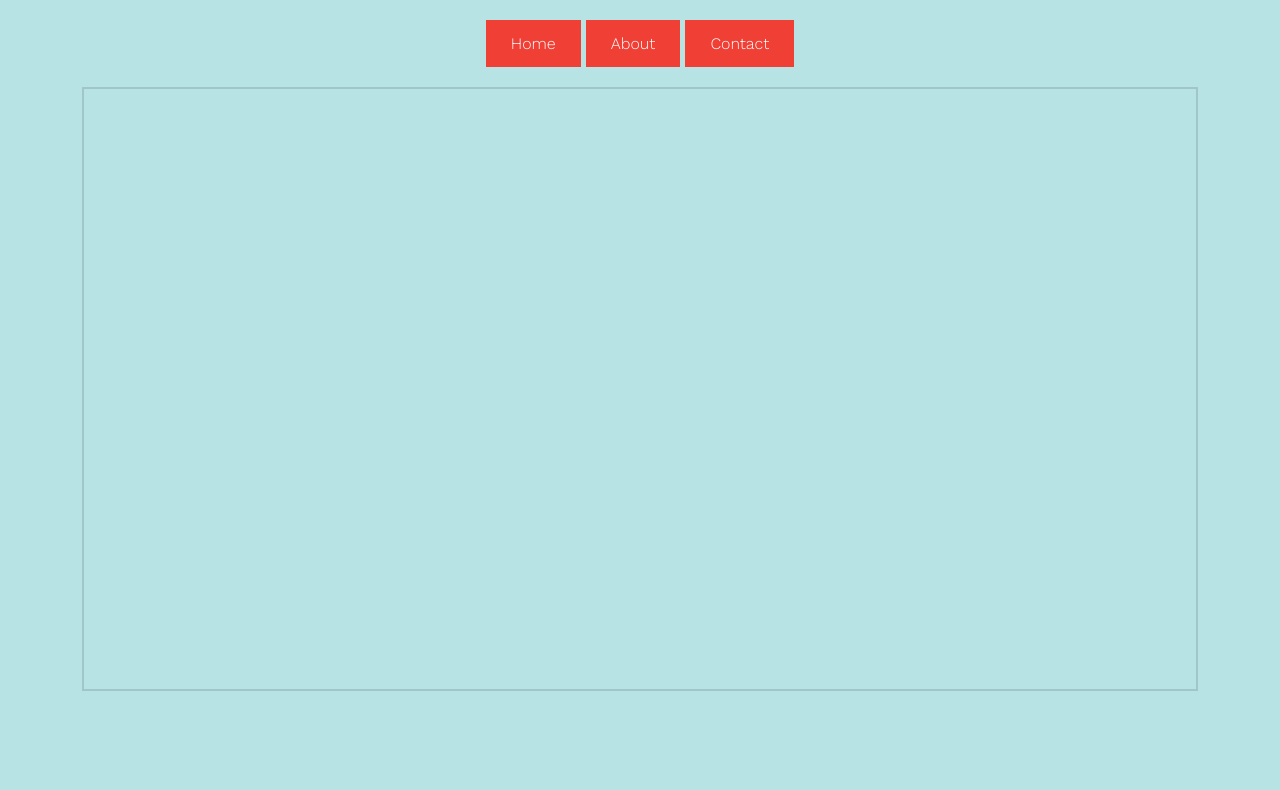
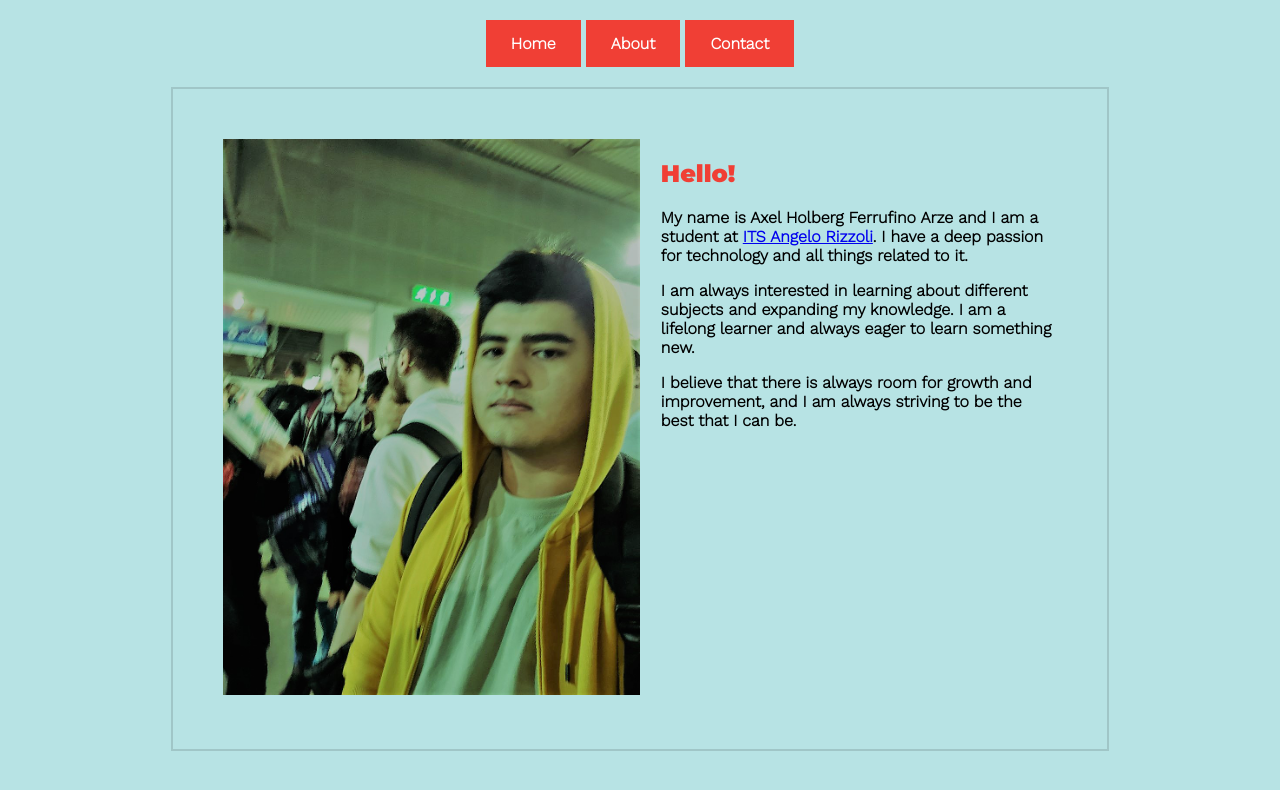
Before and after one commit to Axel0203/MyWebsite, a plain HTML site: page about.html in a window 1280 px wide. Drawn offline with nearby package versions, Linux system fonts and the light colour scheme.

Commit message:
Almost completed about section

```diff
--- a/about.html
+++ b/about.html
@@ -17,7 +17,32 @@
 
     <div id="container">
         <div class="about">
+            <div class="line">
+                <div id="media">
+                    <img src="files/pic.jpg" alt="photo" >
+                </div>
 
+                <div id="text">
+                    <h2>Hello!</h2>
+                    <p>
+                        My name is Axel Holberg Ferrufino Arze and I am a student at <a href="https://www.itsrizzoli.it/">ITS Angelo Rizzoli</a>.
+                        I have a deep passion for technology and all things related to it.
+                    </p>
+
+                    <p>
+                        I am always interested in learning about different subjects and expanding my knowledge.
+                        I am a lifelong learner and always eager to learn something new.
+                    </p>
+
+                    <p>
+                        I believe that there is always room for growth and improvement, and I am always striving to be the best that I can be.
+                    </p>
+                </div>
+            </div>
+            <div class="line">
+                <div id="text"></div>
+                <div id="media"></div>
+            </div>
         </div>
     </div>
 </body>
--- a/styles.css
+++ b/styles.css
@@ -7,7 +7,7 @@
 
 body{
     font-family: 'Work Sans', sans-serif;
-    font-weight: 300;
+    font-weight: 600;
     background-color: #b7e3e4;
 }
 
@@ -33,7 +33,7 @@ h1, h2, h3, h4, h5, h6 {
 }
 
 #container{
-    width: 80%;
+    width: 66%;
     padding: 50px;
     border: 2px solid rgba(18, 18, 18, 0.136);
     min-height: 500px;
@@ -55,7 +55,22 @@ h1, h2, h3, h4, h5, h6 {
     .main{
         display: flex;
     }
+
+    .about .line{
+        display: flex;
+    }
+
+    .about #text p{
+        margin-left: 5%;
+    }
 }
+
+@media (max-width: 700px){
+    .about #text p{
+        text-align: justify;
+    }
+}
+
 .main #photo img{
     max-width: 100%;
 }
@@ -83,5 +98,26 @@ h1, h2, h3, h4, h5, h6 {
 }
 
 .about {
+    margin: auto;
+}
 
+
+
+.about #text{
+    flex: 1;
+    text-align: left;
 }
+
+.about #text h2{
+    color: #f03f35;
+    margin-left: 5%;
+}
+
+.about #media{
+    width: 100%;
+    flex: 1;
+}
+
+.about #media img{
+    max-width: 100%;
+}
```
Also changed, not shown: contact.html (+1 -1 lines), index.html (+2 -2 lines).
